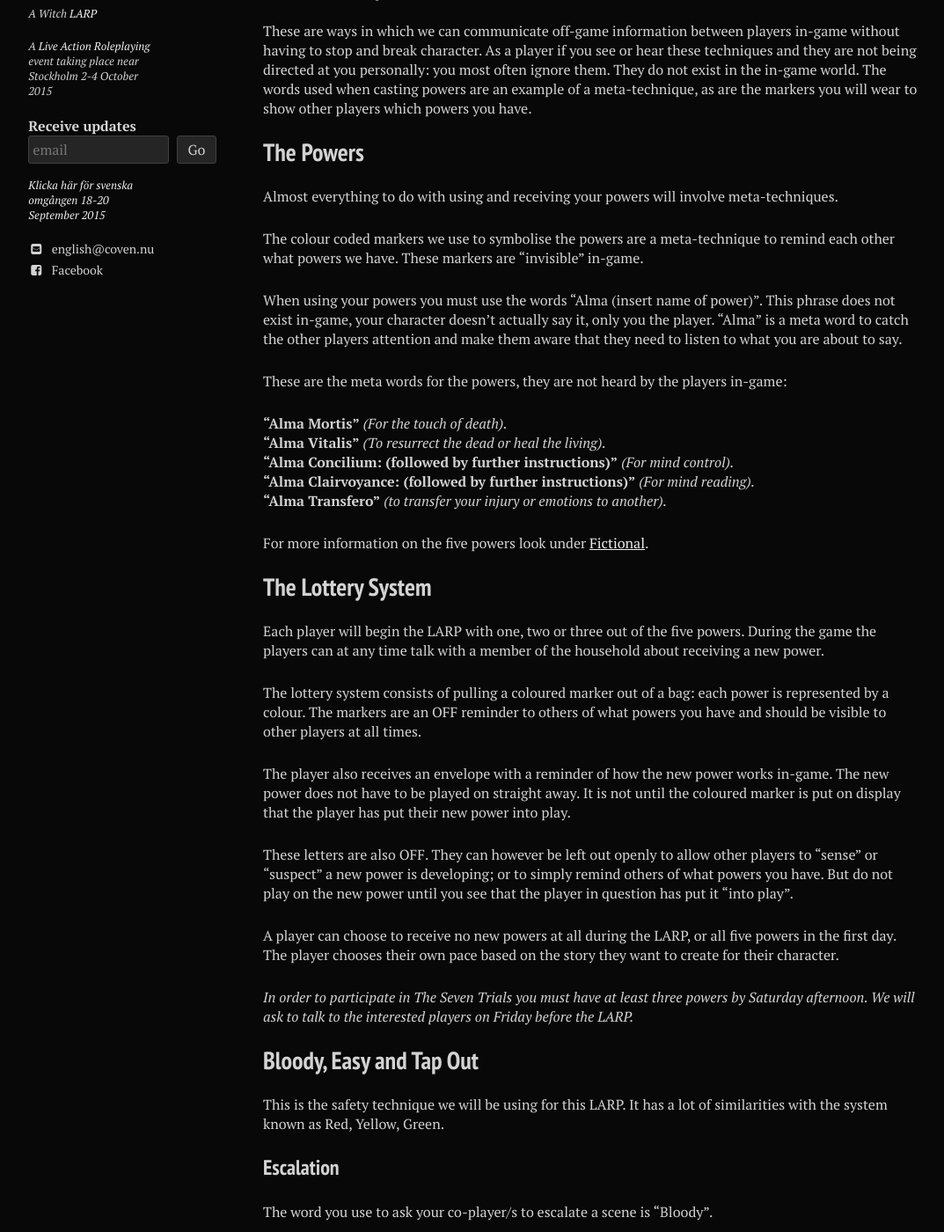
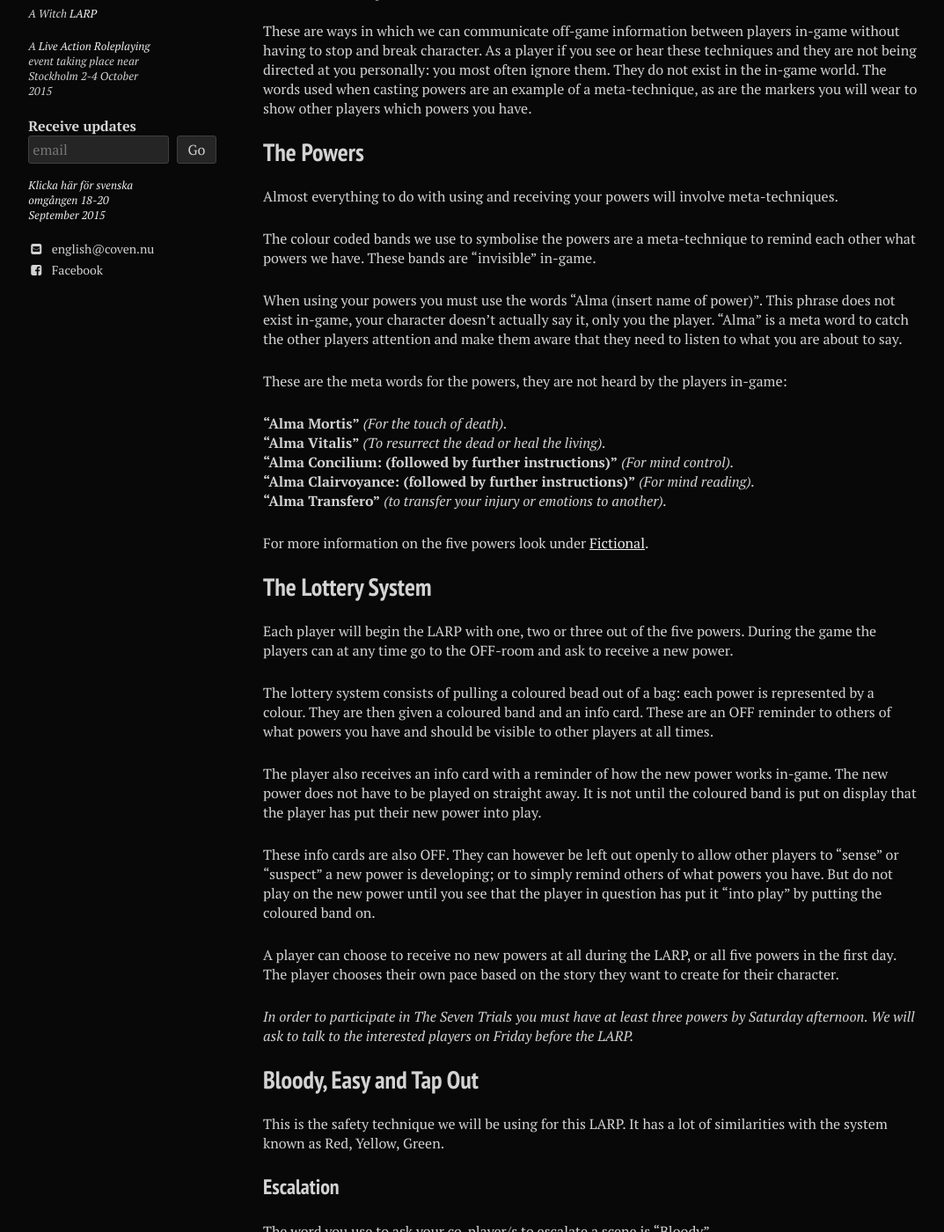
Before and after one commit to stanislavb/en.coven.nu, a Jekyll site: the page built from game-mechanics/index.md, in a window 1280 px wide and 1400 px high, scrolled down 721 px. Shown: the whole window at 88% size, without its empty margins (21-1094 px from the left). Built offline with Jekyll 4.4.1, drawn with Linux system fonts in a browser that asks for light colours; nearby versions of some CDN libraries.

Commit message:
Update index.md

```diff
--- a/game-mechanics/index.md
+++ b/game-mechanics/index.md
@@ -28,7 +28,7 @@ These are ways in which we can communicate off-game information between players
 
 Almost everything to do with using and receiving your powers will involve meta-techniques.
 
-The colour coded markers we use to symbolise the powers are a meta-technique to remind each other what powers we have. These markers are “invisible” in-game.
+The colour coded bands we use to symbolise the powers are a meta-technique to remind each other what powers we have. These bands are “invisible” in-game.
 
 When using your powers you must use the words “Alma (insert name of power)”. This phrase does not exist in-game, your character doesn’t actually say it, only you the player. “Alma” is a meta word to catch the other players attention and make them aware that they need to listen to what you are about to say.
 
@@ -44,13 +44,13 @@ For more information on the five powers look under [Fictional](/fictional/).
 
 ## The Lottery System
 
-Each player will begin the LARP with one, two or three out of the five powers. During the game the players can at any time talk with a member of the household about receiving a new power.
+Each player will begin the LARP with one, two or three out of the five powers. During the game the players can at any time go to the OFF-room and ask to receive a new power.
 
-The lottery system consists of pulling a coloured marker out of a bag: each power is represented by a colour. The markers are an OFF reminder to others of what powers you have and should be visible to other players at all times.
+The lottery system consists of pulling a coloured bead out of a bag: each power is represented by a colour. They are then given a coloured band and an info card. These are an OFF reminder to others of what powers you have and should be visible to other players at all times.
 
-The player also receives an envelope with a reminder of how the new power works in-game. The new power does not have to be played on straight away. It is not until the coloured marker is put on display that the player has put their new power into play.
+The player also receives an info card with a reminder of how the new power works in-game. The new power does not have to be played on straight away. It is not until the coloured band is put on display that the player has put their new power into play.
 
-These letters are also OFF. They can however be left out openly to allow other players to “sense” or “suspect” a new power is developing; or to simply remind others of what powers you have. But do not play on the new power until you see that the player in question has put it "into play”.
+These info cards are also OFF. They can however be left out openly to allow other players to “sense” or “suspect” a new power is developing; or to simply remind others of what powers you have. But do not play on the new power until you see that the player in question has put it "into play” by putting the coloured band on.
 
 A player can choose to receive no new powers at all during the LARP, or all five powers in the first day. The player chooses their own pace based on the story they want to create for their character.
 
```
